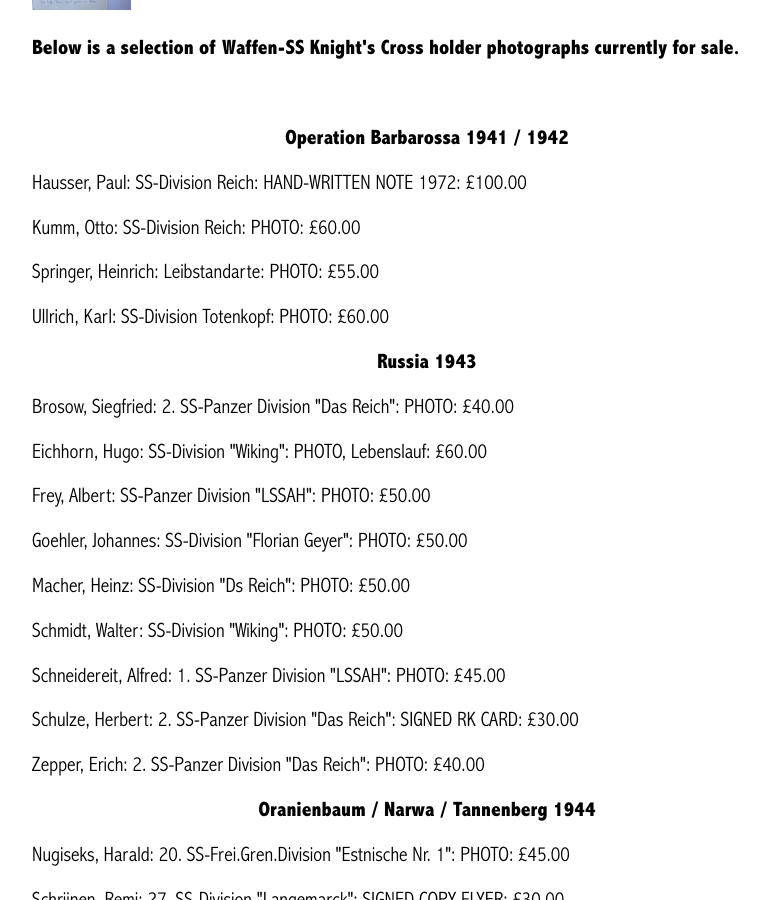
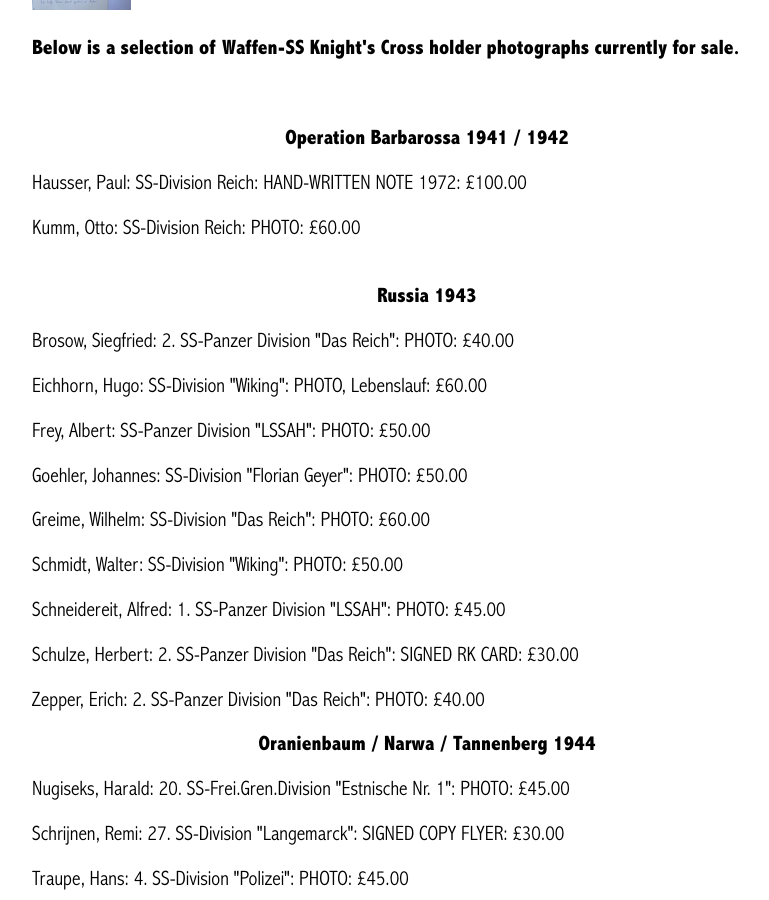
Before and after one commit to lahphotographs/lahphotographs.github.com, a Jekyll site: the page built from Waffen_SS_photos.md, in a window 1280 px wide and 900 px high, scrolled down 661 px. Shown: the whole window, without its empty margins (213-982 px from the left). Built offline with Jekyll 4.4.1, drawn with Linux system fonts in a browser that asks for light colours; some of the changed text lies outside the part shown.

Commit message:
Update Waffen_SS_photos.md

```diff
--- a/Waffen_SS_photos.md
+++ b/Waffen_SS_photos.md
@@ -17,15 +17,13 @@ permalink: /waffen_ss_photos.html
 <p><b><center>Operation Barbarossa 1941 / 1942</center></b></p>
 <p>Hausser,	Paul:	SS-Division Reich:	HAND-WRITTEN NOTE 1972: £100.00<br />
 <p>Kumm,	Otto:	SS-Division Reich:	PHOTO: £60.00<br />
-<p>Springer,	Heinrich:	Leibstandarte:	PHOTO: £55.00
-<p>Ullrich,	Karl:	SS-Division Totenkopf:	PHOTO: £60.00
 <br />
 <p><b><center>Russia 1943</center></b></p>
 <p>Brosow,	Siegfried:	2. SS-Panzer Division "Das Reich":	PHOTO: £40.00
 <p>Eichhorn,	Hugo:	SS-Division "Wiking":	PHOTO, Lebenslauf: £60.00
 <p>Frey,	Albert:	SS-Panzer Division "LSSAH":	PHOTO: £50.00
 <p>Goehler,	Johannes:	SS-Division "Florian Geyer":	PHOTO: £50.00
-<p>Macher,	Heinz:	SS-Division "Ds Reich":	PHOTO: £50.00
+<p>Greime,	Wilhelm:	SS-Division "Das Reich":	PHOTO: £60.00
 <p>Schmidt,	Walter:	SS-Division "Wiking":	PHOTO: £50.00<br />
 <p>Schneidereit,	Alfred:	1. SS-Panzer Division "LSSAH":	PHOTO: £45.00
 <p>Schulze,	Herbert: 2. SS-Panzer Division "Das Reich":	SIGNED RK CARD: £30.00
@@ -81,7 +79,6 @@ permalink: /waffen_ss_photos.html
 <p><b><center>Battle of Berlin 1945</center></b></p>
 <p>Fey,	Will:	(s) SS-Panzer Abt. 502:	PHOTO: £50.00
 <p>Gunsche,	Otto:	Führerbegleitkommando:	PHOTO: £50.00 (non-Knight's Cross)
-<p>Misch,	Rochus:	Führerbegleitkommando:	PHOTO: £40.00 (non-Knight's Cross)
 <br />
 <br />
 <p><b><centre>Not see the person you would like to add to your collection in the list above? Just ask for who you seek, so that I can confirm whether they are within the wider collection.
```
